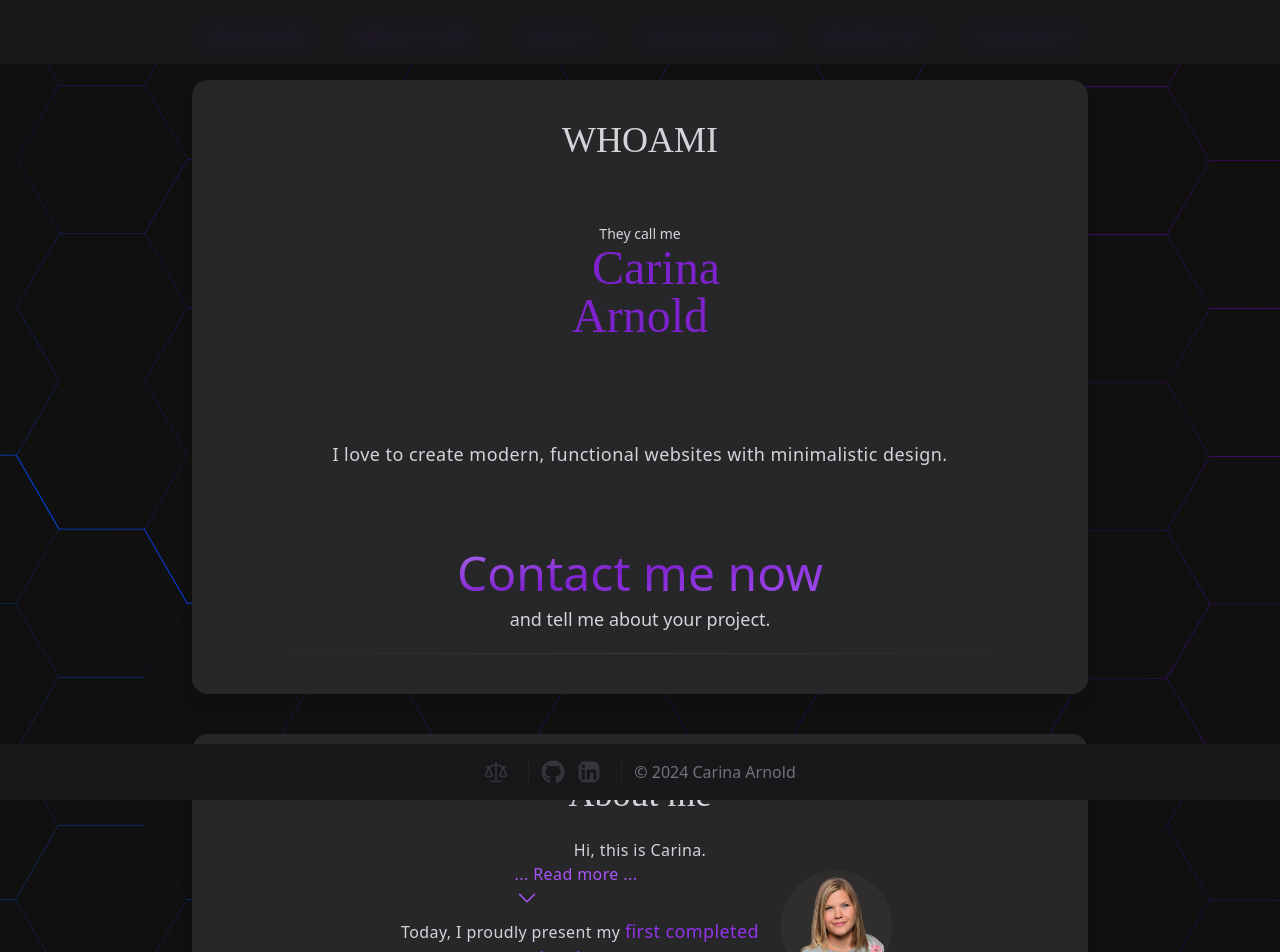
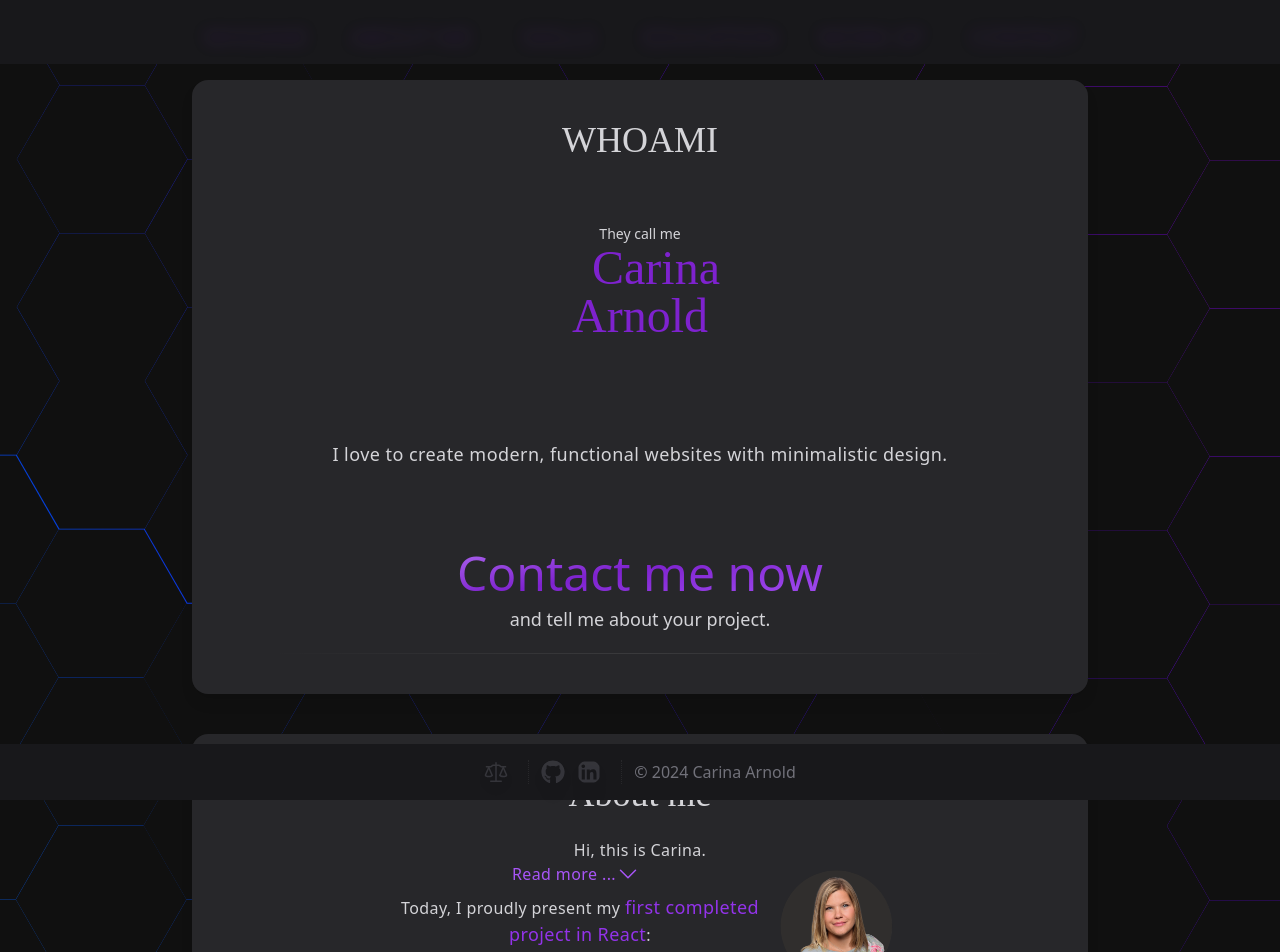
Before and after one commit to t14c4r1n4/portfolio_new, a React (Vite) app: page / in a window 1280 px wide. Shown: the top 952 px of the page. Built offline with nearby package versions, Linux system fonts and the light colour scheme; a web font is replaced by a local one.

Commit message:
fixed the "read more" part at about

```diff
--- a/src/assets/sections/about.jsx
+++ b/src/assets/sections/about.jsx
@@ -3,7 +3,8 @@ import me from "../images/me_circle.png";
 import { ChevronDownIcon, ChevronUpIcon } from "@heroicons/react/24/outline";
 
 const AccordionButton = ({ active, onClick }) => (
-  <button type="button" className="mx-auto text-purple-500" onClick={onClick}>... Read more ...
+  <button type="button" className="mx-auto text-purple-500 flex flex-row" onClick={onClick}>
+    {!active && "Read more ..."}
     {active ? <ChevronUpIcon className="w-6 h-6" /> : <ChevronDownIcon className="w-6 h-6" />}
   </button>
 );
```
